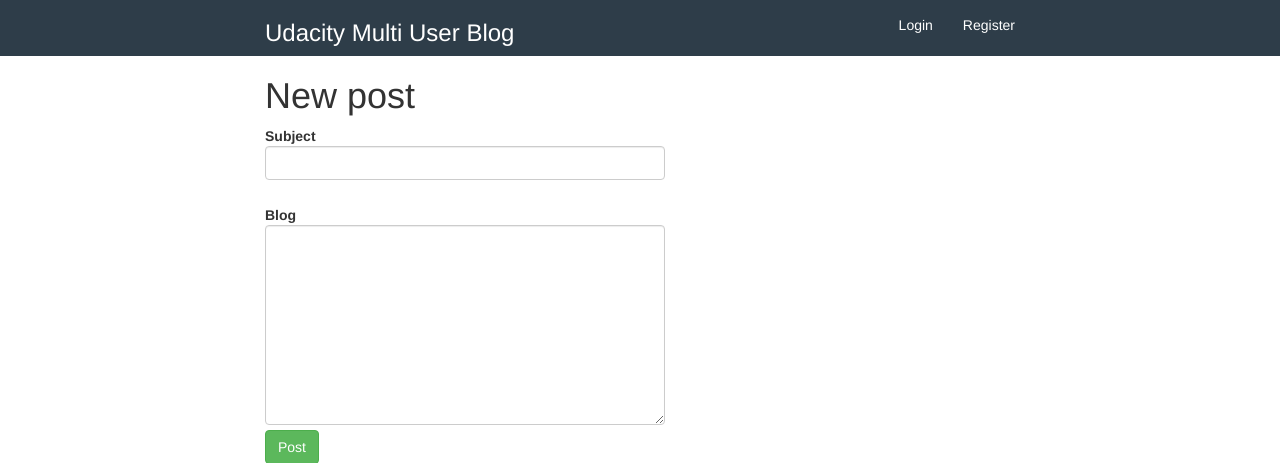
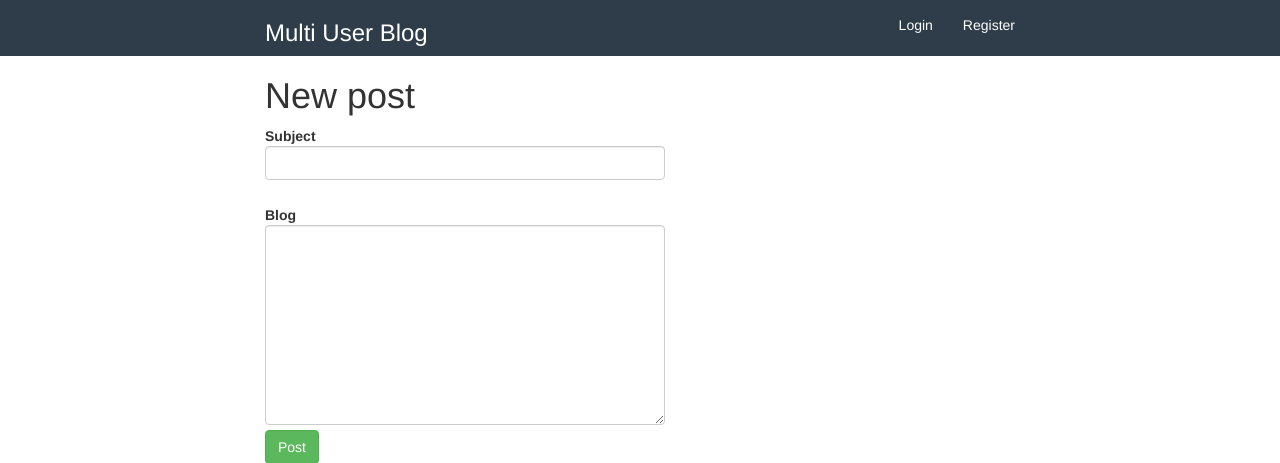
Before and after one commit to jchandr/Udacity_Multi_User_Blog, a Python web app: template templates/newpost.html in a window 1280 px wide. Shown: the top 463 px of the page. Run offline with Jinja, Linux system fonts and the light colour scheme; the template is opened without the code that fills it, so the values that code supplies are empty.

Commit message:
last commit before demo

```diff
--- a/main.py
+++ b/main.py
@@ -293,7 +293,8 @@
                 content=content,
                 user=user_id)
             a.put()
-            self.redirect('/post/%s' % str(a.key().id()))
+            return self.redirect('/post/%s' % str(a.key().id()))
+
         # othersie throw and error to let the user know that both subject and
         # content are required
         else:
--- a/templates/base.html
+++ b/templates/base.html
@@ -6,7 +6,7 @@
         <link href="/css/bootstrap.min.css" rel="stylesheet">
         <!-- Custom CSS -->
         <link href="/css/style.css" rel="stylesheet">
-        <title>Udacity Multi User Blog</title>
+        <title>Multi User Blog</title>
     </head>
     <body>
         <nav class="navbar navbar-default">
@@ -14,7 +14,7 @@
                 <div class="row">
                     <div class="col-lg-8 col-lg-offset-2 col-md-10 col-md-offset-1">
                         <div class="navbar-header">
-                            <a href="/"><h3>Udacity Multi User Blog</h3></a>
+                            <a href="/"><h3>Multi User Blog</h3></a>
                         </div>
                         <ul class="nav navbar-nav navbar-right">
                             {% if not user %}
```
Also changed, not shown: 1 other file.
